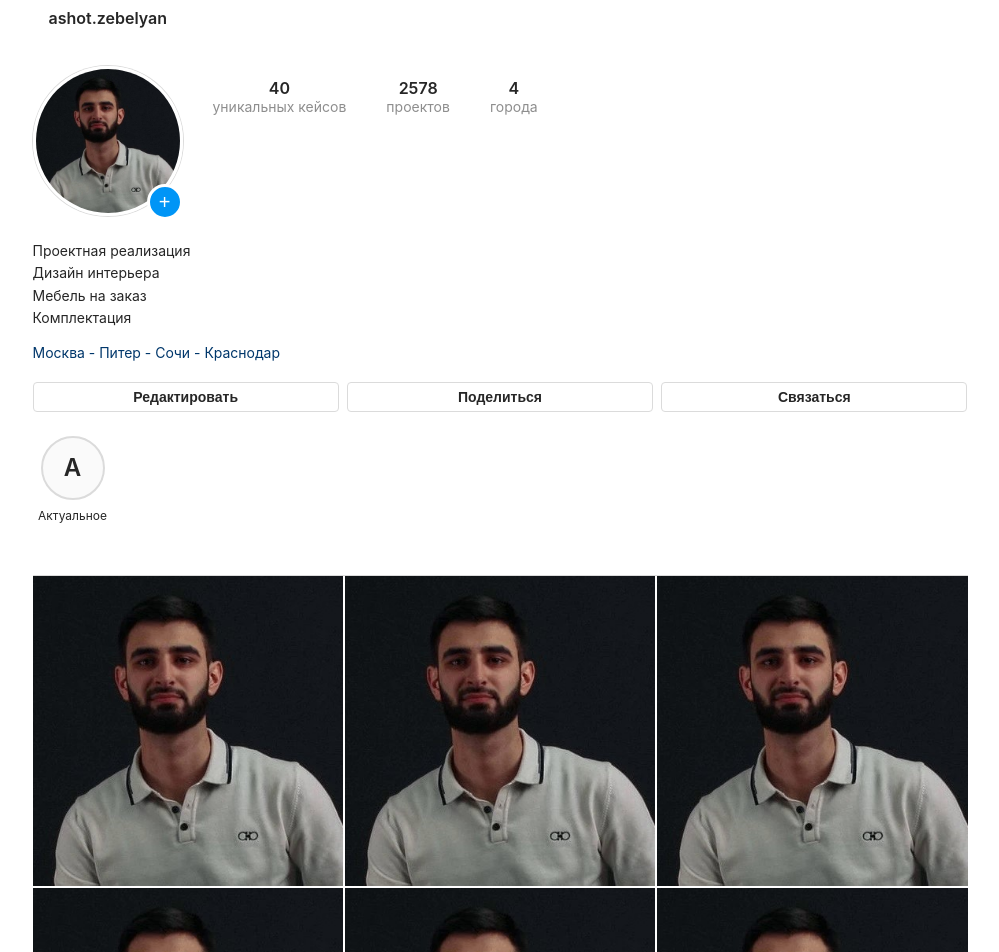
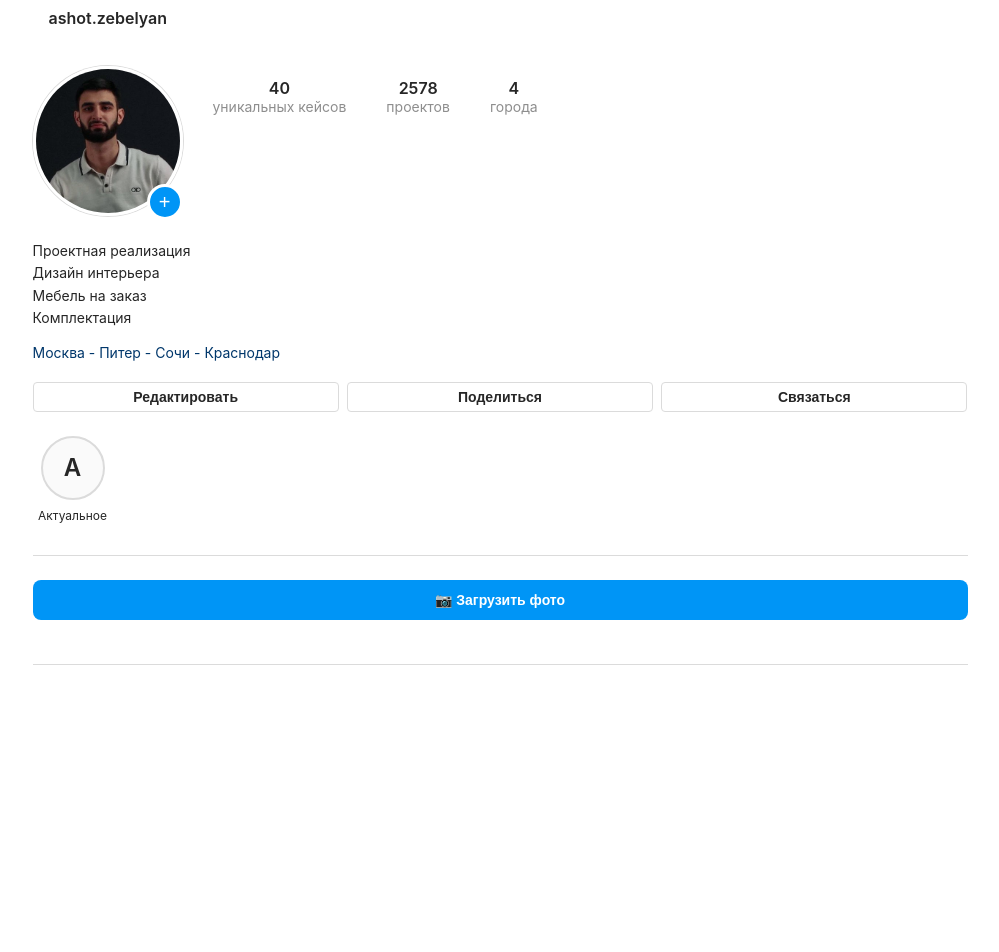
Before and after one commit to zebvalera774583-maker/C-Users-mebel-site, a Next.js app: page / in a window 1280 px wide. Shown: the top 952 px of the page, without its empty margins (140-1139 px from the left). After the commit the page ends 800 px from the top, so only its background shows below. Built offline with nearby package versions, Linux system fonts and the light colour scheme.

Commit message:
Add files via upload

```diff
--- a/app/globals.css
+++ b/app/globals.css
@@ -230,6 +230,38 @@ body {
 .highlight-label {
   font-size: 12px;
   color: #262626;
+}
+
+/* Upload Section */
+.upload-section {
+  margin-top: 24px;
+  padding-top: 24px;
+  border-top: 1px solid #dbdbdb;
+}
+
+.upload-btn {
+  width: 100%;
+  padding: 12px 24px;
+  background: #0095f6;
+  color: #fff;
+  border: none;
+  border-radius: 8px;
+  font-size: 14px;
+  font-weight: 600;
+  cursor: pointer;
+  transition: background 0.2s;
+  display: flex;
+  align-items: center;
+  justify-content: center;
+  gap: 8px;
+}
+
+.upload-btn:hover {
+  background: #0084d9;
+}
+
+.upload-btn:active {
+  background: #0077c2;
 }
 
 /* Content Tabs */
@@ -473,6 +505,16 @@ body {
     font-size: 11px;
   }
 
+  .upload-section {
+    margin-top: 20px;
+    padding-top: 20px;
+  }
+
+  .upload-btn {
+    padding: 10px 20px;
+    font-size: 14px;
+  }
+
   .header-top {
     padding: 12px 16px;
   }
@@ -544,6 +586,16 @@ body {
     font-size: 10px;
   }
 
+  .upload-section {
+    margin-top: 16px;
+    padding-top: 16px;
+  }
+
+  .upload-btn {
+    padding: 10px 16px;
+    font-size: 13px;
+  }
+
   .header-top {
     padding: 10px 12px;
   }
--- a/app/page.tsx
+++ b/app/page.tsx
@@ -1,6 +1,6 @@
 'use client';
 
-import { useState } from 'react';
+import { useState, useRef } from 'react';
 
 type Case = {
   id: string;
@@ -8,42 +8,40 @@ type Case = {
   note: string;
 };
 
-// Примерные данные для демонстрации
-const initialCases: Case[] = [
-  {
-    id: '1',
-    photos: ['/ashot.jpg'],
-    note: 'Кухня на заказ из массива дуба'
-  },
-  {
-    id: '2',
-    photos: ['/ashot.jpg'],
-    note: 'Гардеробная комната с зеркальными фасадами'
-  },
-  {
-    id: '3',
-    photos: ['/ashot.jpg'],
-    note: 'Спальня в классическом стиле'
-  },
-  {
-    id: '4',
-    photos: ['/ashot.jpg'],
-    note: 'Офисная мебель из натурального дерева'
-  },
-  {
-    id: '5',
-    photos: ['/ashot.jpg'],
-    note: 'Детская комната с функциональной мебелью'
-  },
-  {
-    id: '6',
-    photos: ['/ashot.jpg'],
-    note: 'Гостиная с камином и встроенными шкафами'
-  }
-];
+export default function HomePage() {
+  const [cases, setCases] = useState<Case[]>([]);
+  const fileInputRef = useRef<HTMLInputElement>(null);
 
-export default function HomePage() {
-  const [cases, setCases] = useState<Case[]>(initialCases);
+  const handleFileUpload = (event: React.ChangeEvent<HTMLInputElement>) => {
+    const files = event.target.files;
+    if (!files || files.length === 0) return;
+
+    Array.from(files).forEach((file, index) => {
+      if (file.type.startsWith('image/')) {
+        const reader = new FileReader();
+        reader.onload = (e) => {
+          const imageUrl = e.target?.result as string;
+          const newCase: Case = {
+            id: `case-${Date.now()}-${index}`,
+            photos: [imageUrl],
+            note: file.name
+          };
+
+          setCases(prev => [...prev, newCase]);
+        };
+        reader.readAsDataURL(file);
+      }
+    });
+
+    // Сброс input
+    if (fileInputRef.current) {
+      fileInputRef.current.value = '';
+    }
+  };
+
+  const triggerFileInput = () => {
+    fileInputRef.current?.click();
+  };
 
   return (
     <>
@@ -101,78 +99,23 @@ export default function HomePage() {
               <span className="highlight-label">Актуальное</span>
             </div>
           </div>
-        </div>
 
-        <div className="posts-grid">
-          {cases.map((item) => (
-            <PostCard key={item.id} item={item} />
-          ))}
+          <div className="upload-section">
+            <input
+              id="file-upload"
+              type="file"
+              accept="image/*"
+              multiple
+              onChange={handleFileUpload}
+              style={{ display: 'none' }}
+              ref={fileInputRef}
+            />
+            <button className="upload-btn" onClick={triggerFileInput}>
+              📷 Загрузить фото
+            </button>
+          </div>
         </div>
       </main>
     </>
   );
 }
-
-function PostCard({ item }: { item: Case }) {
-  const [index, setIndex] = useState(0);
-  const [isHovered, setIsHovered] = useState(false);
-  const [imageError, setImageError] = useState(false);
-
-  return (
-    <div
-      className="post-card"
-      onMouseEnter={() => setIsHovered(true)}
-      onMouseLeave={() => setIsHovered(false)}
-    >
-      <div className="post-image-wrapper">
-        {!imageError ? (
-          <img
-            src={item.photos[index]}
-            alt={item.note}
-            onError={() => setImageError(true)}
-          />
-        ) : (
-          <div className="placeholder-image">
-            <span>📷</span>
-          </div>
-        )}
-
-        {item.photos.length > 1 && !imageError && (
-          <>
-            <button
-              className={`post-nav left ${isHovered ? 'visible' : ''}`}
-              onClick={() =>
-                setIndex((index - 1 + item.photos.length) % item.photos.length)
-              }
-            >
-              ‹
-            </button>
-            <button
-              className={`post-nav right ${isHovered ? 'visible' : ''}`}
-              onClick={() =>
-                setIndex((index + 1) % item.photos.length)
-              }
-            >
-              ›
-            </button>
-            <div className="post-indicator">
-              {item.photos.map((_, i) => (
-                <span
-                  key={i}
-                  className={i === index ? 'active' : ''}
-                />
-              ))}
-            </div>
-          </>
-        )}
-
-        {isHovered && (
-          <div className="post-overlay">
-            <span className="post-likes">❤️ 0</span>
-            <span className="post-comments">💬 0</span>
-          </div>
-        )}
-      </div>
-    </div>
-  );
-}
```
